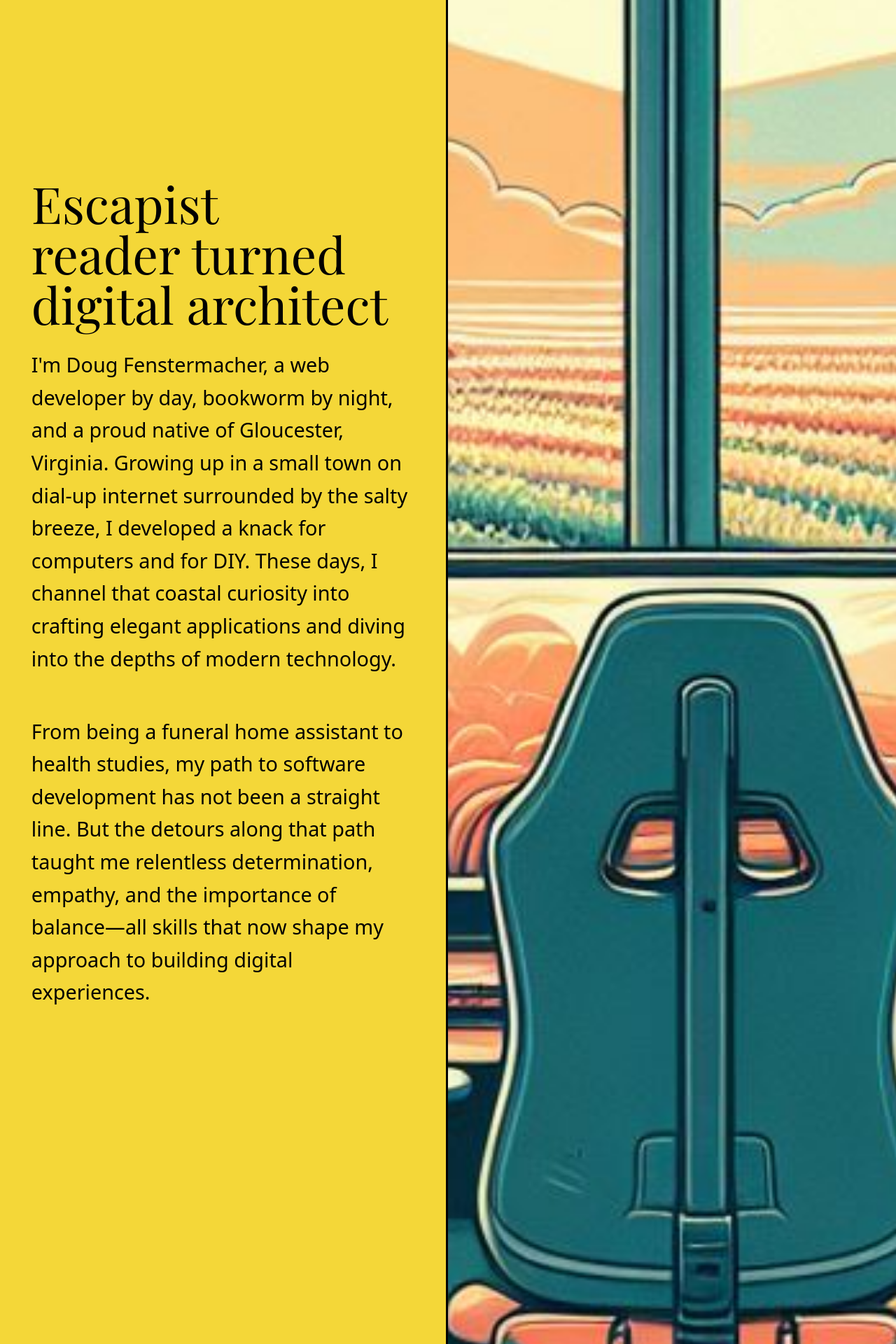
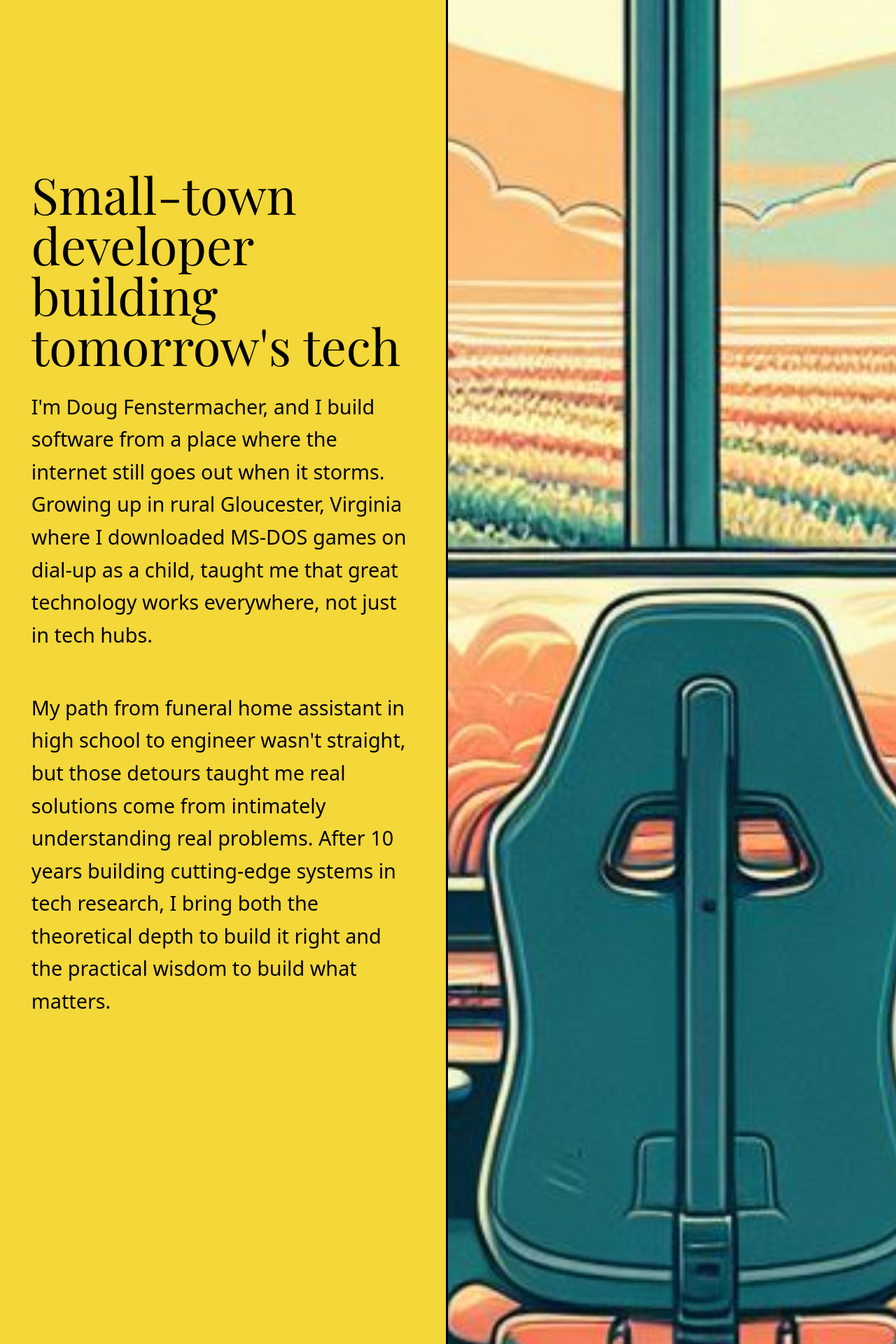
Before and after one commit to dpfens/dpfens.github.io, a Jekyll site: the page built from about.md, in a window 1280 px wide. Shown: the part 1100-3020 px from the top of the page at 70% size. Built offline with Jekyll 4.4.1, drawn with Linux system fonts in a browser that asks for light colours; some web fonts are replaced; some of the changed text lies outside the part shown.

Commit message:
improved the about section

```diff
--- a/about.md
+++ b/about.md
@@ -5,9 +5,9 @@ layout: default
 
 <div class="hero bg-orange-3 border-3 border-bottom border-black">
     <div class="hero-left hero-content hero-top d-flex flex-column justify-content-center border-lg-3 border-end-lg border-lg-black py-4 min-vh-50">
-        <h1 class="headline">Escapist reader turned digital architect</h1>
-        <p class="tagline">I'm Doug Fenstermacher, a web developer by day, bookworm by night, and a proud native of Gloucester, Virginia. Growing up in a small town on dial-up internet surrounded by the salty breeze, I developed a knack for computers and for DIY. These days, I channel that coastal curiosity into crafting elegant applications and diving into the depths of modern technology.</p>
-        <p class="tagline">From being a funeral home assistant to health studies, my path to software development has not been a straight line. But the detours along that path taught me relentless determination, empathy, and the importance of balance—all skills that now shape my approach to building digital experiences.</p>
+        <h1 class="headline">Small-town developer building tomorrow's tech</h1>
+        <p class="tagline">I'm Doug Fenstermacher, and I build software from a place where the internet still goes out when it storms.  Growing up in rural Gloucester, Virginia where I downloaded MS-DOS games on dial-up as a child, taught me that great technology works everywhere, not just in tech hubs.</p>
+        <p class="tagline">My path from funeral home assistant in high school to engineer wasn't straight, but those detours taught me real solutions come from intimately understanding real problems. After 10 years building cutting-edge systems in tech research, I bring both the theoretical depth to build it right and the practical wisdom to build what matters.</p>
     </div>
     <div class="hero-right hero-content hero-bottom px-0 pt-0 min-vh-50 h-lg-100">
         <img class="w-100 h-100 object-fit-cover" src="/assets/img/1cdaab4b-605f-4c49-92fb-338f65ddf1b6.jpeg">
@@ -19,17 +19,17 @@ layout: default
         <img class="w-100 h-100 object-fit-cover" src="/assets/img/53c23ce7-7706-405d-a366-2a5e85e46749.jpeg">
     </div>
     <div class="hero-right hero-top hero-content d-flex flex-column justify-content-center pt-3 min-vh-50">
-        <h2 class="headline">From algorithms to altruism: How I code for a cause</h2>
-        <p class="tagline">My hometown, a small, close-knit community nestled on the coast of Virginia, faces the risk of being left behind in a world increasingly driven by technology. As the digital divide widens, some residents struggle to keep pace with the rapid changes. I refuse to accept a future where anyone in my hometown, or anywhere else, is denied the opportunities that technology provides.</p>
-        <p class="tagline">I believe technology can be a powerful force for good, and I am committed to being a part of that movement. I've seen how technology can connect isolated communities, and provide education to underserved areas. It's not always easy, but the moments when my work makes a real impact makes the late nights worthwhile.</p>
+        <h2 class="headline">Engineering for the other 70%</h2>
+        <p class="tagline">The Tidewater region, like most of rural America, exists in a different technological reality than Silicon Valley assumes. Here, broadband and cell phone service are not ubiquitous, and technical literacy varies dramatically. These deficits act as design constraint that produces better engineering.</p>
+        <p class="tagline">Resource-constrained environments demand more robust architecture. Every optimization matters when serving users who can't upgrade their way out of problems. The same rigor I brought to NLP models and distributed systems becomes essential when serving users who can't upgrade their way out of problems. But beyond the technical challenge, I've seen well-designed systems transform possibilities: rural students accessing MIT courseware on limited connections, elderly neighbors consulting specialists via telehealth, local businesses finding customers beyond county lines. Thoughtful engineering dismantles structural disadvantages.</p>
     </div>
 </div>
 
 <div class="row pt-5">
     <div class="col-12 offset-md-2 col-md-8">
-        <h2 class="headline text-center">The palette of my skills</h2>
-        <p class="tagline">My skills are like a thriving garden, with some areas blooming beautifully and others still budding with potential. Web development, systems engineering, machine learning, and operations research are just a few of the plants I've cultivated over time. Like any dedicated gardener, I tend to each skill with care, nurturing them with knowledge and experience to help them flourish.</p>
-        <p class="tagline">While some parts of my garden are lush and vibrant, showcasing the fruits of my labor, others are still seedlings, requiring patience, attention, and continuous care to reach their full potential. I approach my skills with a gardener's mindset, understanding that growth is a process and that even the most beautiful gardens require ongoing maintenance and improvement.</p>
+        <h2 class="headline text-center">Where Research Meets Resource Reality</h2>
+        <p class="tagline">My skillset reflects a decade of work in higher education and research institutions filtered through the lens of real-world applicability. Each capability listed below has been tested at scale and refined for environments where resources cannot be taken for granted.</p>
+        <p class="tagline">This isn't a comprehensive inventory but a curated selection of where I can deliver immediate value. The connecting thread is systems thinking: whether optimizing database queries, implementing ML pipelines, or architecting distributed systems, I approach problems holistically, considering not just technical elegance but operational reality.</p>
     </div>
 </div>
 
@@ -89,18 +89,27 @@ Craft resilient, scalable systems that hum without ego. I wield Docker, orchestr
         <img class="w-100 h-100 object-fit-cover" src="/assets/img/3e7a9410-3454-4fbc-a75d-266be5048481.jpeg">
     </div>
     <div class="hero-right hero-content hero-bottom d-flex flex-column justify-content-center pt-3 min-vh-50">
-        <h2 class="headline">From Narnia to neural networks</h2>
-        <p class="tagline">My childhood was a literary safari, devouring Christian fables, whimsical fantasies, and breathless escapades in running books. College opened a banquet of knowledge: philosophy's mind-bending riddles, biology's intricate ecosystems, the dizzying ballet of finance and management. Each bite exposed the world's dizzying vastness, igniting a lifelong quest to understand its complexities and dream on its scale. Now, I dive into the densest textbooks and dissect the elegance of source code, fueling my passion to craft digital experiences that mirror this breathtaking reality, not just sell it.</p>
+        <h2 class="headline">Through the Looking Glass of Literature</h2>
+        <p class="tagline">My reading habits, ranging from speculative fiction to technical papers, reflect a Tidewater upbringing where books were windows to elsewhere. This wasn't escapism but education in perspective. Le Guin taught me that all systems embed values. Butler showed how power structures replicate in new technologies. Gibson reminded me that the future is unevenly distributed.</p>
+        <p class="tagline">This literary foundation matters in engineering. When you've spent years thinking about alternative worlds, questioning the architecture of a system comes naturally. The same critical lens I apply to narrative structures helps me identify unstated assumptions in codebases.</p>
     </div>
 </div>
 
 
 <div class="hero bg-red-2 border-3 border-bottom border-black">
     <div class="hero-left hero-content hero-top d-flex flex-column justify-content-center border-lg-3 border-end-lg border-lg-black py-4 px-5 min-vh-50">
-        <h2 class="headline">Trailblazing code, then trail running</h2>
-        <p class="tagline">My creative process isn't fueled by trendy brainstorming sessions or noisy workspaces. It thrives in the quiet moments—amidst the rustling of leaves, the rhythmic pounding of footsteps on trails, and the whispered words on pages. It's a homegrown, small-town approach to tech, where inspiration blooms organically, not manufactured.</p>
+        <h2 class="headline">The Long Run Home</h2>
+        <p class="tagline">There's a particular clarity that comes from running the same routes where I trained in high school, now with a decade of Silicon Valley experience to reflect on. The patience required for long-distance running directly translates to system architecture: both require thinking in longer cycles than the industry typically rewards.</p>
     </div>
     <div class="hero-right hero-content hero-bottom px-0 pt-0 min-vh-50 h-lg-100">
         <img class="w-100 h-100 object-fit-cover" src="/assets/img/e75eeaea-6eb8-4869-81c3-4444517da83d.jpeg">
     </div>
 </div>
+
+<div class="row pt-5">
+    <div class="col-12 offset-md-2 col-md-8">
+        <h2 class="headline text-center">The View from Between</h2>
+        <p class="tagline">I work from the Tidewater by choice, not circumstance. This positionphysically removed from tech hubs but deeply embedded in their networks—offers perspective that pure immersion cannot. I see both what technology promises and where it fails to deliver.</p>
+        <p class="tagline">My value lies not in bridging worlds but in understanding why they diverged in the first place.</p>
+    </div>
+</div>
```
